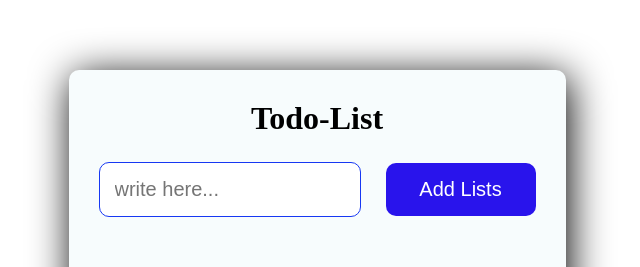
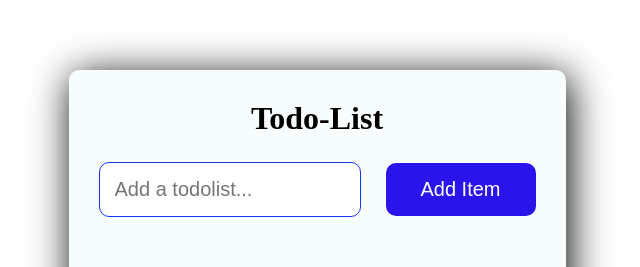
Before and after one commit to dharan-dhakshan97/Todo-list, a React (Create React App) app: page / in a window 1280 px wide. Shown: the top 267 px of the page, without its empty margins (323-963 px from the left). Built offline with nearby package versions, Linux system fonts and the light colour scheme.

Commit message:
add initial commit

```diff
--- a/src/App.js
+++ b/src/App.js
@@ -1,17 +1,12 @@
-import React from "react";
-// import Components from "./Todo-list/Components";
+import React from 'react'
+import Component from "./Todo-list/Component";
 import "./Todo-list/Styles.css";
-import Todo from "./Todo-list/Todo";
-
-// import Todoitems from "./Todo-list/Todoitems";
 const App = () => {
   return (
     <>
-      {/* <Components />
-      <Todoitems /> */}
-      <Todo/>
+    <Component/>
     </>
-  );
-};
+  )
+}
 
-export default App;
+export default App
--- /dev/null
+++ b/src/Todo-list/Component.js
@@ -0,0 +1,74 @@
+import React from "react";
+import { useState } from "react";
+import "../Todo-list/Styles.css";
+import { MdDelete } from "react-icons/md";
+import { AiFillEdit } from "react-icons/ai";
+const Component = () => {
+  const [inputs, setInputs] = useState("");
+  const [inputdatas, setInputdatas] = useState([]);
+
+  // const [inputdata,setInputData]=useState("");
+  // function handleChanges(event)
+  // {
+  //     setInputData(event.target.value);
+  // }
+
+  function handleChange(event) {
+    setInputs(event.target.value);
+  }
+
+  function handleClick() {
+    setInputdatas((preData) => {
+      return [...preData, inputs];
+    });
+  }
+  console.log(inputdatas);
+  return (
+    <>
+      <div className="container">
+        <div className="app-wrapper">
+          <h1>Todo-List</h1>
+
+          <div>
+            <input
+              type="text"
+              className="task-input"
+              placeholder="Add a todolist..."
+              onChange={handleChange}
+              value={inputs}
+            />
+            <button
+              className="button-add"
+              onClick={handleClick}
+              value={inputdatas}
+            >
+              {" "}
+              Add Item{" "}
+            </button>
+          </div>
+          <div>
+            {/* <h5 key={index}>{inputdata}</h5> */}
+            <ul>
+              {inputdatas.map((inputdata, index) => {
+                return (
+                  <h5 key={index} className="list-item">
+                    {inputdata}
+
+                    <MdDelete />
+                    <AiFillEdit />
+                  </h5>
+                );
+
+                // <input type="text" key ={index} className="list-item"> {inputdata}</input>
+
+                // onChanges={handleChanges} value={inputdata}
+              })}
+            </ul>
+          </div>
+        </div>
+      </div>
+    </>
+  );
+};
+
+export default Component;
--- a/src/index.js
+++ b/src/index.js
@@ -10,7 +10,4 @@ root.render(
   </React.StrictMode>
 );
 
-// If you want to start measuring performance in your app, pass a function
-// to log results (for example: reportWebVitals(console.log))
-// or send to an analytics endpoint. Learn more: https://bit.ly/CRA-vitals
 reportWebVitals();
```
Also changed, not shown: src/Todo-list/Components.js (deleted, +0 -90 lines), src/Todo-list/Todoitems.js (deleted, +0 -21 lines), src/Todo-list/Todoitem.js (added).
